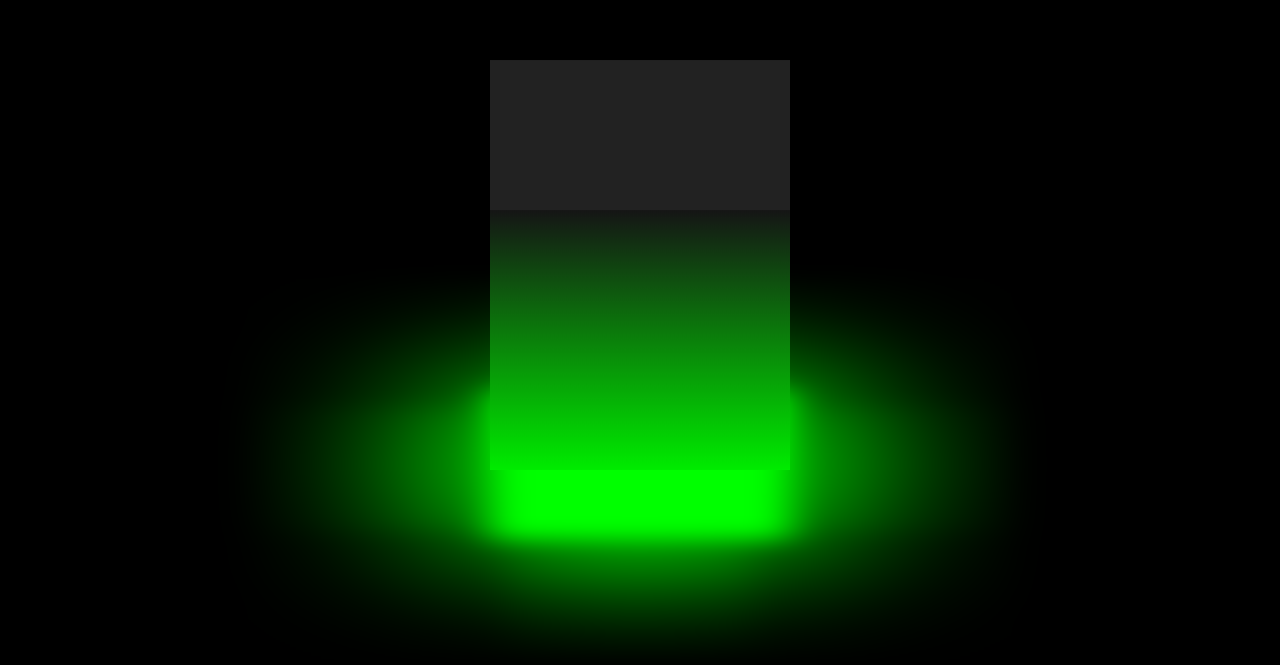
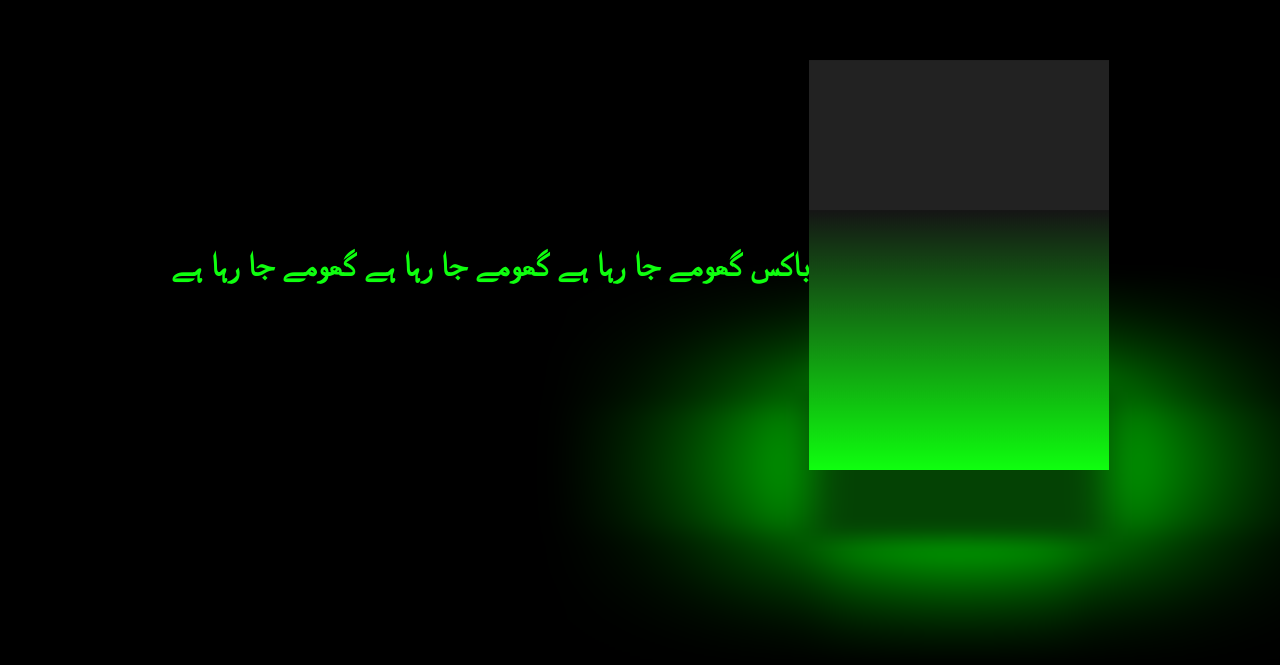
Before and after one commit to HanzalaKhan4401/VERCEL, a plain HTML site: page index.html in a window 1280 px wide. Shown: the part 135-800 px from the top of the page. Drawn offline with Linux system fonts and the light colour scheme.

Commit message:
Add files via upload

```diff
--- a/index.html
+++ b/index.html
@@ -8,6 +8,9 @@
     <link rel="stylesheet" href="style.css">
 </head>
 <body>
+
+    <h1>باکس گھومے جا رہا ہے گھومے جا رہا ہے گھومے جا رہا ہے</h1>
+
     <div class="cube">
         <div class="top"></div>
         <div>
--- a/style.css
+++ b/style.css
@@ -42,7 +42,7 @@ body{
     left: 0px;
     height: 100%;
     width: 100%;
-    background: linear-gradient(#151515,#00ec00);
+    background: linear-gradient(#151515,#0fff0f);
     transform: rotateY(calc(90deg * var(--i))) translateZ(150px); /*300  / 2 = 150  */ ;
 
 }
@@ -62,7 +62,7 @@ body{
     left: 0;
     width: 300px;
     height: 300px;
-    background: #0f0;
+    background: rgb(4, 66, 4);
     transform: translateZ(-380px);
     filter: blur(20px);
     box-shadow: 0 0 120px rgba(0,255,0,0.2),
@@ -71,3 +71,7 @@ body{
     0 0 400px rgba(0,255,0,0.8),
     0 0 500px rgba(0,255,0,1);
 }
+
+h1{
+    color: #0fff0f;
+}
```
